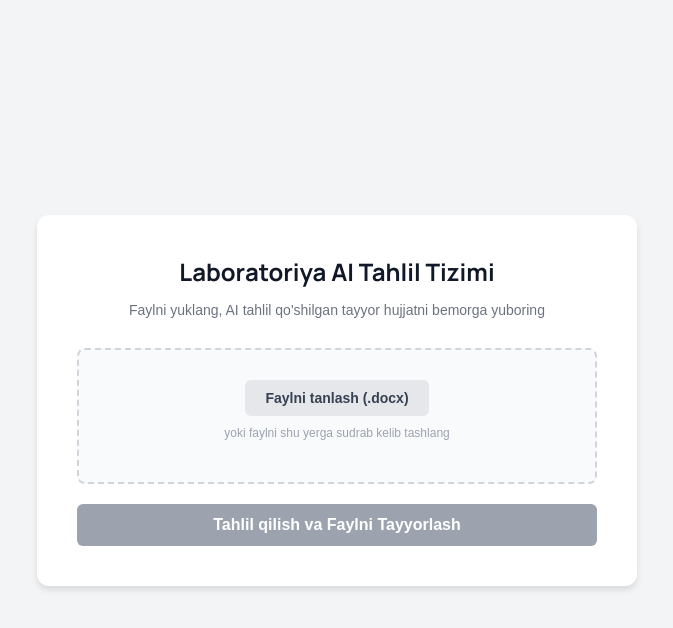
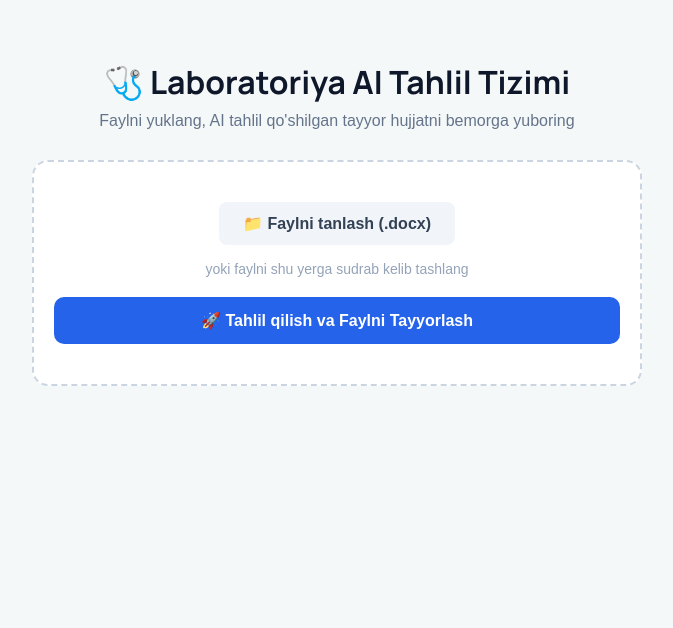
Before and after one commit to AzizbackJollibayev/labaratoriya-ai, a Next.js app: page / in a window 1280 px wide. Shown: the top 628 px of the page, without its empty margins (303-976 px from the left). Built offline with nearby package versions, Linux system fonts and the light colour scheme.

Commit message:
Update page.tsx

```diff
--- a/app/page.tsx
+++ b/app/page.tsx
@@ -1,125 +1,182 @@
-"client"; // agar page boshida client directive bo'lsa saqlang, yo'qsa shundoq tashlang
+"use client";
 
-import { useState } from "react";
+import React, { useState } from "react";
 
-export default function Home() {
+export default function LaborantPage() {
   const [file, setFile] = useState<File | null>(null);
   const [loading, setLoading] = useState(false);
   const [downloadUrl, setDownloadUrl] = useState<string | null>(null);
-  const [fileName, setFileName] = useState<string>("");
+  const [downloadName, setDownloadName] = useState("");
+  const [error, setError] = useState("");
+  const [isDragging, setIsDragging] = useState(false);
 
   const handleFileChange = (e: React.ChangeEvent<HTMLInputElement>) => {
     if (e.target.files && e.target.files[0]) {
       setFile(e.target.files[0]);
+      setError("");
       setDownloadUrl(null);
     }
   };
 
-  const handleSubmit = async (e: React.FormEvent) => {
+  // Drag & Drop (Faylni sudrab kelib tashlash) hodisalari
+  const handleDragOver = (e: React.DragEvent<HTMLDivElement>) => {
     e.preventDefault();
-    if (!file) return;
+    setIsDragging(true);
+  };
+
+  const handleDragLeave = (e: React.DragEvent<HTMLDivElement>) => {
+    e.preventDefault();
+    setIsDragging(false);
+  };
+
+  const handleDrop = (e: React.DragEvent<HTMLDivElement>) => {
+    e.preventDefault();
+    setIsDragging(false);
+    if (e.dataTransfer.files && e.dataTransfer.files[0]) {
+      const droppedFile = e.dataTransfer.files[0];
+      if (droppedFile.name.endsWith(".docx")) {
+        setFile(droppedFile);
+        setError("");
+        setDownloadUrl(null);
+      } else {
+        setError("Faqat .docx formatidagi Word fayllarini yuklashingiz mumkin!");
+      }
+    }
+  };
+
+  const handleProcess = async () => {
+    if (!file) {
+      setError("Iltimos, avval laboratoriya faylini yuklang!");
+      return;
+    }
 
     setLoading(true);
+    setError("");
     setDownloadUrl(null);
 
     const formData = new FormData();
     formData.append("file", file);
 
     try {
-      const response = await fetch("/api/analyze", {
+      const response = await fetch("/api/process-lab", {
         method: "POST",
         body: formData,
       });
 
       if (!response.ok) {
         const errData = await response.json();
-        alert(errData.error || "Xatolik yuz berdi");
-        setLoading(false);
-        return;
+        throw new Error(errData.error || "Tahlil qilishda xatolik yuz berdi");
       }
 
       const blob = await response.blob();
       const url = window.URL.createObjectURL(blob);
       setDownloadUrl(url);
-      setFileName(`TAHLIL_${file.name}`);
-    } catch (err) {
-      alert("Tarmoqda xatolik yuz berdi");
+      setDownloadName(`TAHLIL_${file.name}`);
+    } catch (err: any) {
+      setError(err.message);
     } finally {
       setLoading(false);
     }
   };
 
   return (
-    <main style={{ minHeight: "100vh", backgroundColor: "#f3f4f6", display: "flex", flexDirection: "column", alignItems: "center", justifyContent: "center", padding: "20px", fontFamily: "sans-serif" }}>
-      <div style={{ backgroundColor: "white", padding: "40px", borderRadius: "12px", boxShadow: "0 4px 6px rgba(0,0,0,0.1)", width: "100%", maxWidth: "600px", textAlign: "center" }}>
+    <div style={{ maxWidth: "650px", margin: "60px auto", fontFamily: "sans-serif", padding: "0 20px" }}>
+      <div style={{ textAlign: "center", marginBottom: "30px" }}>
+        <h1 style={{ color: "#0f172a", marginBottom: "8px" }}>🩺 Laboratoriya AI Tahlil Tizimi</h1>
+        <p style={{ color: "#64748b", margin: 0 }}>Faylni yuklang, AI tahlil qo'shilgan tayyor hujjatni bemorga yuboring</p>
+      </div>
 
-        <h1 style={{ fontSize: "24px", fontWeight: "bold", color: "#111827", marginBottom: "8px" }}>
-          Laboratoriya AI Tahlil Tizimi
-        </h1>
-        <p style={{ color: "#6b7280", fontSize: "14px", marginBottom: "30px" }}>
-          Faylni yuklang, AI tahlil qo'shilgan tayyor hujjatni bemorga yuboring
+      <div
+        onDragOver={handleDragOver}
+        onDragLeave={handleDragLeave}
+        onDrop={handleDrop}
+        style={{
+          background: isDragging ? "#eff6ff" : "#ffffff",
+          border: isDragging ? "2px dashed #2563eb" : "2px dashed #cbd5e1",
+          borderRadius: "16px",
+          padding: "40px 20px",
+          textAlign: "center",
+          transition: "all 0.2s ease",
+        }}
+      >
+        <input
+          type="file"
+          accept=".docx"
+          id="fileInput"
+          onChange={handleFileChange}
+          style={{ display: "none" }}
+        />
+        <label
+          htmlFor="fileInput"
+          style={{
+            display: "inline-block",
+            padding: "12px 24px",
+            background: "#f1f5f9",
+            borderRadius: "8px",
+            cursor: "pointer",
+            fontWeight: "600",
+            color: "#334155",
+            marginBottom: "8px",
+          }}
+        >
+          📁 Faylni tanlash (.docx)
+        </label>
+
+        <p style={{ color: "#94a3b8", fontSize: "14px", margin: "8px 0" }}>
+          yoki faylni shu yerga sudrab kelib tashlang
         </p>
 
-        <form onSubmit={handleSubmit}>
-          <div style={{ border: "2px dashed #d1d5db", borderRadius: "8px", padding: "30px", marginBottom: "20px", backgroundColor: "#f9fafb" }}>
-            <label style={{ display: "inline-block", padding: "10px 20px", backgroundColor: "#e5e7eb", color: "#374151", borderRadius: "6px", cursor: "pointer", fontWeight: "600", fontSize: "14px" }}>
-              Faylni tanlash (.docx)
-              <input type="file" accept=".docx" onChange={handleFileChange} style={{ display: "none" }} />
-            </label>
-            <p style={{ color: "#9ca3af", fontSize: "12px", marginTop: "10px" }}>
-              yoki faylni shu yerga sudrab kelib tashlang
-            </p>
-            {file && (
-              <p style={{ color: "#2563eb", fontSize: "14px", fontWeight: "600", marginTop: "10px" }}>
-                Tanlandi: {file.name}
-              </p>
-            )}
-          </div>
+        {file && <p style={{ color: "#2563eb", fontWeight: "600", marginTop: "12px" }}>Tanlandi: {file.name}</p>}
 
+        <div style={{ marginTop: "20px" }}>
           <button
-            type="submit"
-            disabled={!file || loading}
+            onClick={handleProcess}
+            disabled={loading || !file}
             style={{
               width: "100%",
-              padding: "12px",
-              backgroundColor: !file || loading ? "#9ca3af" : "#2563eb",
-              color: "white",
+              padding: "14px",
+              background: loading ? "#94a3b8" : "#2563eb",
+              color: "#fff",
               border: "none",
-              borderRadius: "6px",
+              borderRadius: "10px",
               fontSize: "16px",
-              fontWeight: "600",
-              cursor: !file || loading ? "not-allowed" : "pointer",
+              fontWeight: "bold",
+              cursor: loading || !file ? "not-allowed" : "pointer",
             }}
           >
-            {loading ? "Tahlil qilinmoqda va tayyorlanmoqda..." : "Tahlil qilish va Faylni Tayyorlash"}
+            {loading ? "Gemini AI tahlil qilmoqda..." : "🚀 Tahlil qilish va Faylni Tayyorlash"}
           </button>
-        </form>
+        </div>
+      </div>
 
-        {downloadUrl && (
-          <div style={{ marginTop: "30px", padding: "20px", backgroundColor: "#ecfdf5", border: "1px solid #a7f3d0", borderRadius: "8px" }}>
-            <p style={{ color: "#065f46", fontSize: "14px", fontWeight: "600", marginBottom: "15px" }}>
-              Fayl tayyorlandi!
-            </p>
-            <a
-              href={downloadUrl}
-              download={fileName}
-              style={{
-                display: "inline-block",
-                padding: "10px 20px",
-                backgroundColor: "#059669",
-                color: "white",
-                borderRadius: "6px",
-                textDecoration: "none",
-                fontWeight: "600",
-                fontSize: "14px",
-              }}
-            >
-              Tayyor! Faylni Yuklab Olish
-            </a>
-          </div>
-        )}
+      {error && (
+        <div style={{ background: "#fef2f2", color: "#dc2626", padding: "14px", borderRadius: "10px", marginTop: "20px" }}>
+          ⚠️ {error}
+        </div>
+      )}
 
-      </div>
-    </main>
+      {downloadUrl && (
+        <div style={{ background: "#f0fdf4", border: "1px solid #bbf7d0", padding: "20px", borderRadius: "12px", marginTop: "24px", textAlign: "center" }}>
+          <p style={{ color: "#166534", fontWeight: "bold", marginBottom: "12px" }}>
+            ✅ Fayl tayyorlandi! Gemini AI xulosasi fayl oxiriga biriktirildi.
+          </p>
+          <a
+            href={downloadUrl}
+            download={downloadName}
+            style={{
+              display: "inline-block",
+              padding: "12px 28px",
+              background: "#16a34a",
+              color: "#fff",
+              textDecoration: "none",
+              borderRadius: "8px",
+              fontWeight: "bold",
+            }}
+          >
+            📥 Tayyor Faylni Yuklab Olish (Bemor uchun)
+          </a>
+        </div>
+      )}
+    </div>
   );
 }
```
